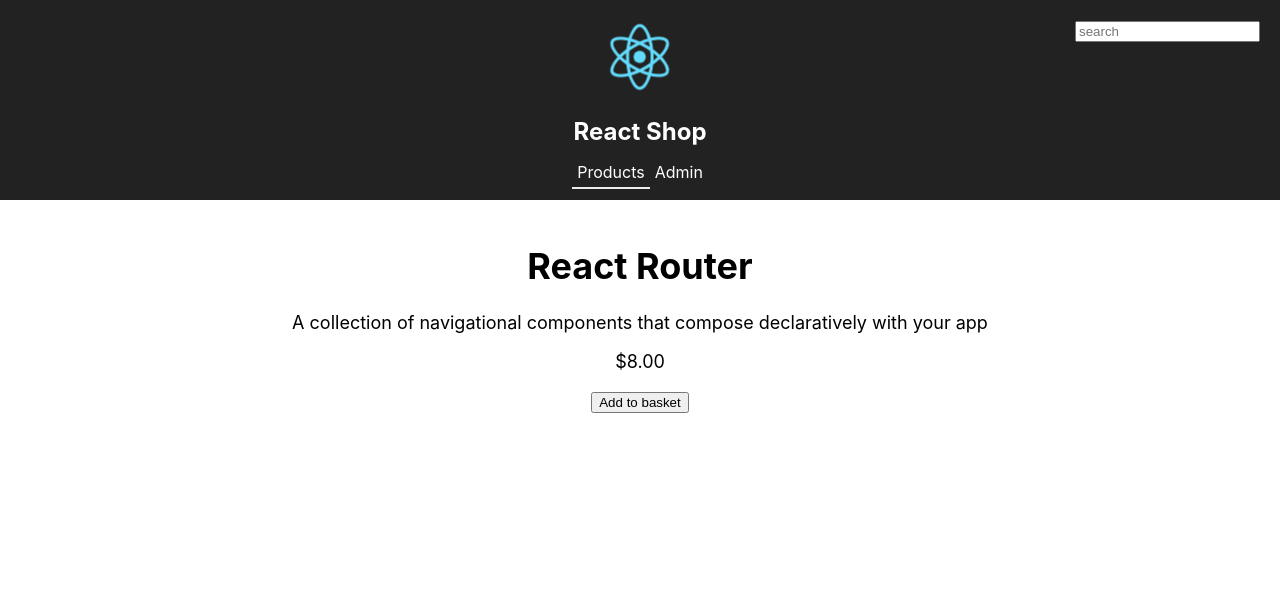
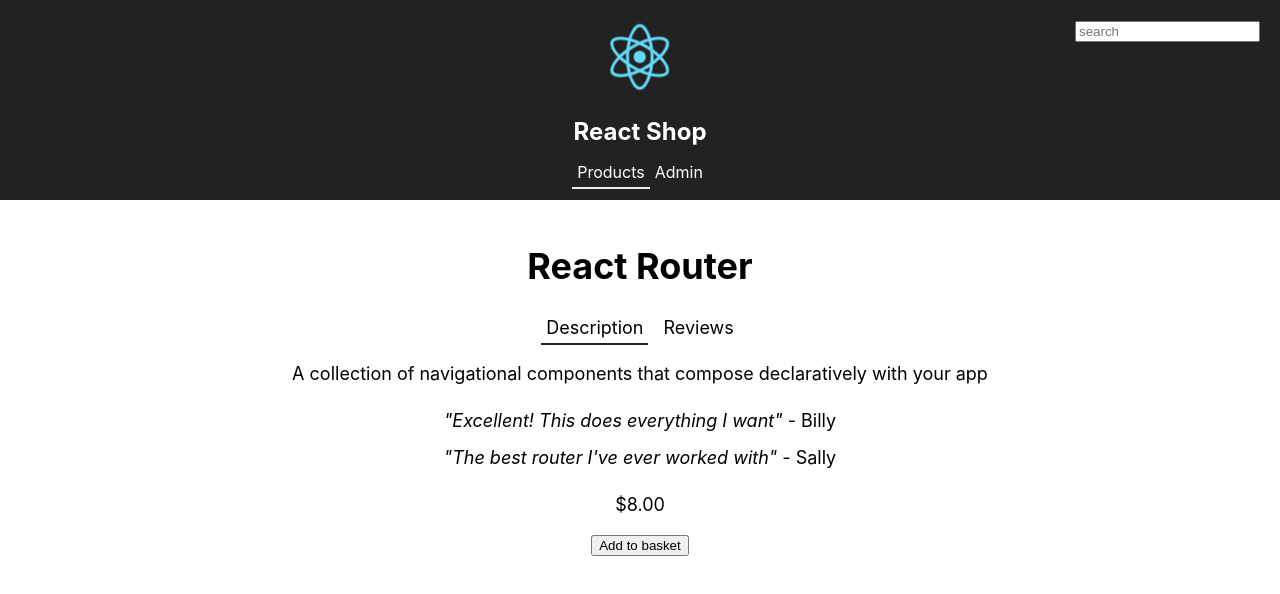
Before and after one commit to benibana2001/til, a React (Create React App) app in the folder React/reactshop/: page /products/1 in a window 1280 px wide. Shown: the top 594 px of the page. Built offline with nearby package versions, Linux system fonts and the light colour scheme.

Commit message:
[2020-0219/React] Add some files to implement Tabs on Product page.

```diff
--- /dev/null
+++ b/React/reactshop/src/Product.tsx
@@ -0,0 +1,44 @@
+import * as React from "react"
+import { IProduct } from "./ProductsData"
+import Tabs from "./Tabs";
+
+interface IProps {
+    product: IProduct
+    inBasket: boolean
+    onAddToBasket: () => void
+}
+
+// In our example, our Product component is a pure function and so unit-testing this is simply a case of checking that the output is correct for different inputs because there are no side-effects.
+const Product: React.SFC<IProps> = props => {
+    const product = props.product
+    const handleAddClick = () => {
+        props.onAddToBasket()
+    }
+    return (
+        <React.Fragment>
+            <h1>{product.name}</h1>
+            <Tabs headings={["Description", "Reviews"]} />
+            <p>{product.description}</p>
+            <div>
+                <ul className="product-reviews">
+                    {product.reviews.map(review => (
+                        <li key={review.reviewer} className="product-reviews-item">
+                            <i>"{review.comment}"</i> - {review.reviewer}
+                        </li>
+                    ))}
+                </ul>
+            </div>
+
+            {/* We use Intl.NumberFormat to format the product price as currency with a currency symbol. */}
+            <p className="product-price">
+                {new Intl.NumberFormat("en-US", {
+                    currency: "USD",
+                    style: "currency"
+                }).format(product.price)}
+            </p>
+            {!props.inBasket && (
+                <button onClick={handleAddClick}>Add to basket</button>
+            )}
+        </React.Fragment>)
+}
+export default Product
--- a/React/reactshop/src/ProductPage.tsx
+++ b/React/reactshop/src/ProductPage.tsx
@@ -1,6 +1,8 @@
 import * as React from "react"
 import { Prompt, RouteComponentProps } from "react-router-dom"
+
 import { IProduct, products } from "./ProductsData"
+import Product  from "./Product"
 
 // RouteComponentProps only allows us to have Route parameters of type string or undefined.
 type Props = RouteComponentProps<{ id: string }>
@@ -40,20 +42,25 @@
                 {/* The Prompt component invokes a confirmation dialog during navigation when a certain condition is met.  */}
                 <Prompt when={!this.state.added} message={this.navAwayMessage} />
                 {product ? (
-                    <React.Fragment>
-                        <h1>{product.name}</h1>
-                        <p>{product.description}</p>
-                        {/* We use Intl.NumberFormat to format the product price as currency with a currency symbol. */}
-                        <p className="product-price">
-                            {new Intl.NumberFormat("en-US", {
-                                currency: "USD",
-                                style: "currency"
-                            }).format(product.price)}
-                        </p>
-                        {!this.state.added && (
-                            <button onClick={this.handleAddClick}>Add to basket</button>
-                        )}
-                    </React.Fragment>
+                    <Product
+                        product={product}
+                        inBasket={this.state.added}
+                        onAddToBasket={this.handleAddClick}
+                    />
+                    // <React.Fragment>
+                    //     <h1>{product.name}</h1>
+                    //     <p>{product.description}</p>
+                    //     {/* We use Intl.NumberFormat to format the product price as currency with a currency symbol. */}
+                    //     <p className="product-price">
+                    //         {new Intl.NumberFormat("en-US", {
+                    //             currency: "USD",
+                    //             style: "currency"
+                    //         }).format(product.price)}
+                    //     </p>
+                    //     {!this.state.added && (
+                    //         <button onClick={this.handleAddClick}>Add to basket</button>
+                    //     )}
+                    // </React.Fragment>
                 ) : <p>Product not found!</p>}
             </div>
         )
--- a/React/reactshop/src/ProductsData.ts
+++ b/React/reactshop/src/ProductsData.ts
@@ -3,6 +3,7 @@
     name: string
     description: string
     price: number
+    reviews: IReview[]
 }
 
 export const products: IProduct[] = [
@@ -11,18 +12,53 @@
             "A collection of navigational components that compose declaratively with your app",
         id: 1,
         name: "React Router",
-        price: 8
+        price: 8,
+        reviews: [
+            {
+                comment: "Excellent! This does everything I want",
+                reviewer: "Billy"
+            },
+            {
+                comment: "The best router I've ever worked with",
+                reviewer: "Sally"
+            }
+        ]
     },
     {
         description: "A library that helps manage state across your app",
         id: 2,
         name: "React Redux",
-        price: 12
+        price: 12,
+        reviews: [
+            {
+              comment: "I've found this really useful in a large app I'm working on",
+              reviewer: "Billy"
+            },
+            {
+              comment: "A bit confusing at first but simple when you get used to it",
+              reviewer: "Sally"
+            }
+          ]
     },
     {
         description: "A library that helps you interact with a GraphQL backend",
         id: 3,
         name: "React Apollo",
-        price: 12
+        price: 12,
+        reviews: [
+            {
+              comment: "I'll never work with a REST API again!",
+              reviewer: "Billy"
+            },
+            {
+              comment: "It makes working with GraphQL backends a breeze",
+              reviewer: "Sally"
+            }
+          ]
     }
 ]
+
+export interface IReview {
+    comment: string
+    reviewer: string
+}
--- /dev/null
+++ b/React/reactshop/src/Tabs.tsx
@@ -0,0 +1,31 @@
+import * as React from "react"
+
+interface IProps {
+    headings: string[]
+}
+interface IState {
+    activeHeading: string
+}
+
+class Tabs extends React.Component<IProps, IState> {
+    public constructor(props: IProps) {
+        super(props)
+        this.state = {
+            activeHeading: this.existHeading() ? this.props.headings[0] : ""
+        }
+    }
+    private existHeading = (): boolean => (this.props.headings && this.props.headings.length > 0)
+    public render() {
+        return (
+            <ul className="tabs">
+                {this.props.headings.map(heading => (
+                    <li className={heading === this.state.activeHeading ? "active" : ""}>
+                        {heading}
+                    </li>
+                ))}
+            </ul>
+        )
+    }
+}
+
+export default Tabs
--- a/React/reactshop/src/index.css
+++ b/React/reactshop/src/index.css
@@ -108,3 +108,35 @@
 .animate-exit {
     display: none;
 }
+
+/* Product review */
+.product-reviews {
+    list-style: none;
+    padding: 0px;
+}
+
+.product-reviews .product-reviews-item {
+    display: block;
+    padding: 8px 0px;
+}
+
+/* Tabs at Product page */
+.tabs {
+    list-style: none;
+    padding: 0;
+}
+
+.tabs li {
+    display: inline-block;
+    padding: 5px;
+    margin: 0px 5px 0px 5px;
+    cursor: pointer;
+}
+
+.tabs li:focus {
+    outline: none;
+}
+
+.tabs li.active {
+    border-bottom: #222 solid 2px;
+}
```
